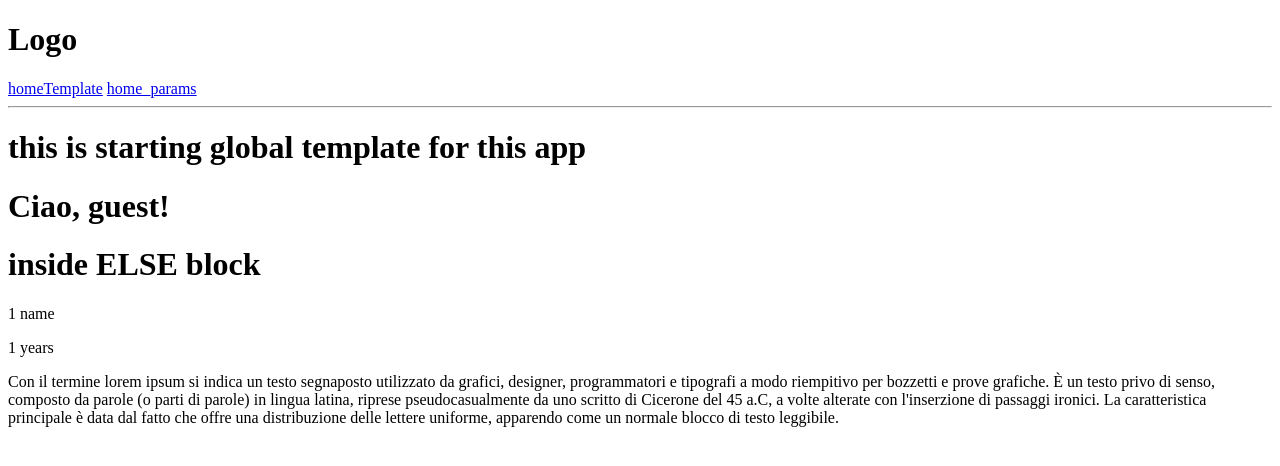
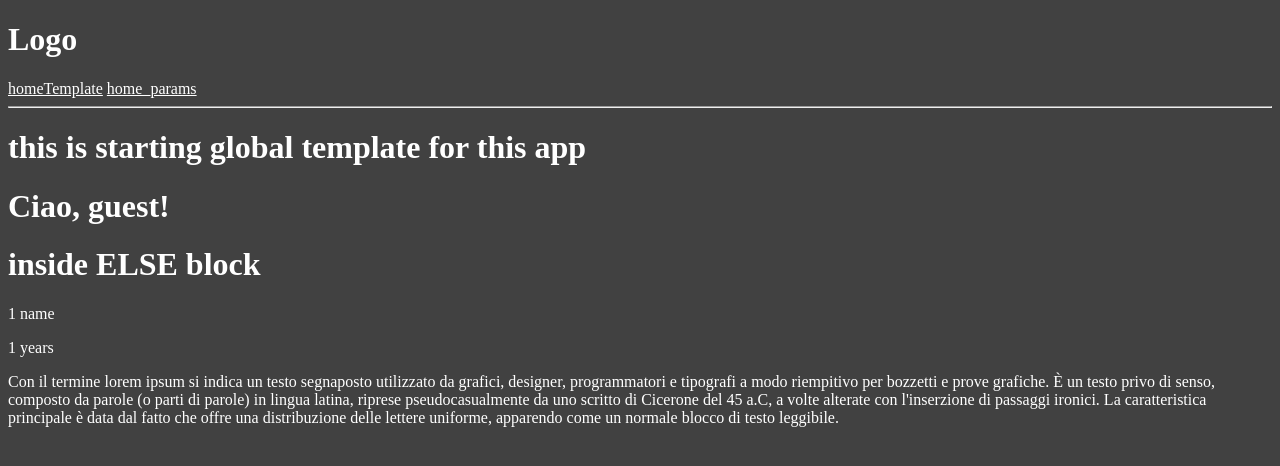
Before and after one commit to TenzoJackykama/NewLearningPath_Django, a Django app: page /home_params/1/1/ in a window 1280 px wide. Shown: the top 466 px of the page. Run offline with Django 4.2, Linux system fonts and the light colour scheme.

Commit message:
put sum color in action

```diff
--- a/templates/base.html
+++ b/templates/base.html
@@ -7,13 +7,21 @@
     <meta http-equiv="X-UA-Compatible" content="ie=edge">
     {% block head %} {% endblock %}
     <title>{% block title %} {% endblock %}</title>
+    <style>
+        body {
+            background-color: rgb(65, 65, 65);
+            color: #fff;
+        }
+    </style>
+
 </head>
 
 {%include 'navbar.html'%}
 
+<h1>this is starting global template for this app</h1>
 
-{% block content %}
-    <h1>this is starting global template for this app</h1>
+{% block content%}
+
 {% endblock content%}
 
 <body>
--- a/templates/navbar.html
+++ b/templates/navbar.html
@@ -1,5 +1,8 @@
+
+
 <h1>Logo</h1>
 
-<a href='/homeTemplate/'>homeTemplate</a>
-<a href='/home_params/giorgio/128/'>home_params</a>
+<a href='/homeTemplate/' style="color: white">homeTemplate</a>
+<a href='/home_params/giorgio/128/' style="color: white">home_params</a>
+
 <hr>
```
